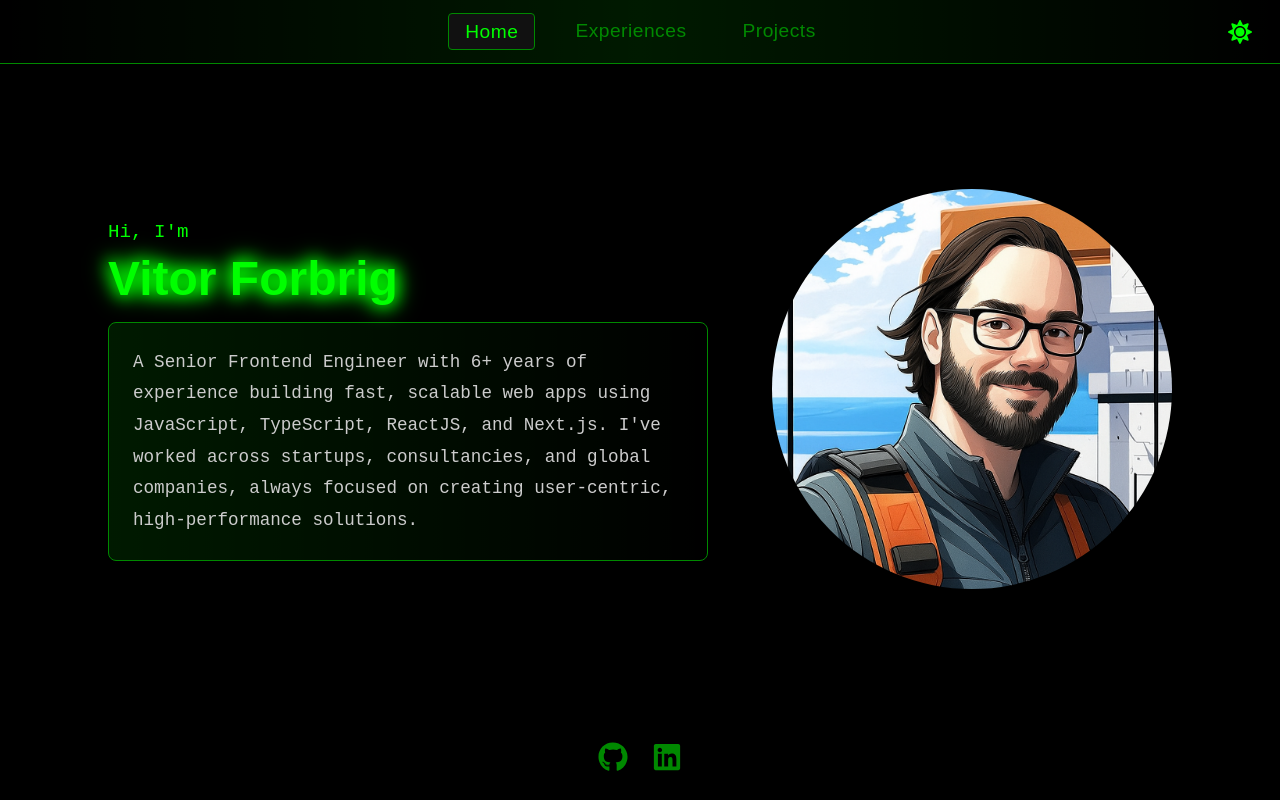
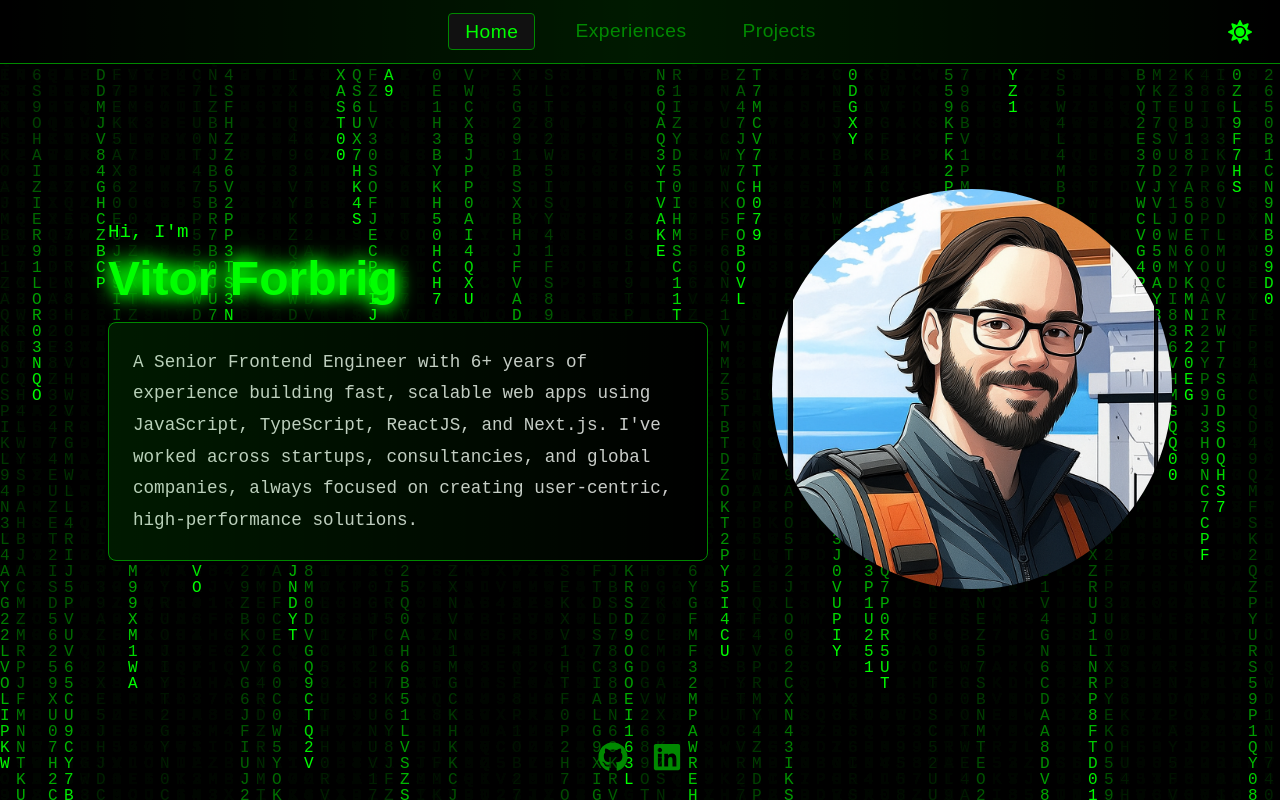
Before and after one commit to Forbrig/forbrig.github.io, a Next.js app: page / in a window 1280 px wide. Built offline with nearby package versions, Linux system fonts and the light colour scheme.

Commit message:
Add matrix background component and update theming variables

```diff
--- a/src/app/globals.scss
+++ b/src/app/globals.scss
@@ -8,6 +8,7 @@
 :root,
 .theme-dark {
   --background: #18181b;
+  --background-secondary: #18181b;
   --background-card: #27272a;
   --background-card-secondary: #444;
   --title-color: #eee;
@@ -20,7 +21,8 @@
 }
 
 .theme-matrix {
-  --background: #000000;
+  --background: transparent;
+  --background-secondary: #000000;
   --background-card: #0a0a0a;
   --background-card-secondary: #111111;
   --title-color: #00ff00;
@@ -34,6 +36,7 @@
 
 .theme-light {
   --background: #eee;
+  --background-secondary: #eee;
   --background-card: #fff;
   --background-card-secondary: #d7d7d7;
   --title-color: #18181b;
--- a/src/app/layout.tsx
+++ b/src/app/layout.tsx
@@ -1,8 +1,10 @@
 import type { Metadata } from "next";
+
 import { ThemeProvider } from "@/context/ThemeProvider";
 
 import { Header } from "@/components/header";
 import { Footer } from "@/components/footer";
+import { MatrixBackground } from "@/components/matrixBackground";
 
 import "./globals.scss";
 import styles from "./layout.module.scss";
@@ -24,6 +26,8 @@ export default function RootLayout({
     <html lang="en">
       <body className={styles.page}>
         <ThemeProvider>
+          <MatrixBackground />
+
           <Header />
 
           <main className={styles.main}>{children}</main>
--- a/src/app/page.module.scss
+++ b/src/app/page.module.scss
@@ -56,7 +56,18 @@
       padding: 1.5rem;
       border-radius: var(--border-radius);
       border: 1px solid var(--border-color);
-      background: linear-gradient(90deg, var(--shadow), transparent);
+      background: var(--background-secondary);
+      position: relative;
+
+       &::before {
+        content: "";
+        position: absolute;
+        top: 0;
+        left: 0;
+        right: 0;
+        bottom: 0;
+        background: linear-gradient(90deg, var(--shadow), transparent);
+      }
 
       @media (max-width: 768px) {
         text-align: center;
--- a/src/components/header/header.module.scss
+++ b/src/components/header/header.module.scss
@@ -5,7 +5,7 @@
   padding: 1rem 1rem;
   justify-content: center;
   align-items: center;
-  background-color: var(--background);
+  background-color: var(--background-secondary);
   border-bottom: 1px solid var(--border-color);
   z-index: 2;
   height: var(--header-height);
--- /dev/null
+++ b/src/components/matrixBackground/index.tsx
@@ -0,0 +1 @@
+export * from "./matrixBackground";
--- /dev/null
+++ b/src/components/matrixBackground/matrixBackground.module.scss
@@ -0,0 +1,10 @@
+.matrix-background {
+  position: fixed;
+  top: 0;
+  left: 0;
+  width: 100%;
+  height: 100%;
+  overflow: hidden;
+  z-index: -1;
+  background: var(--background-secondary);
+}
--- /dev/null
+++ b/src/components/matrixBackground/matrixBackground.tsx
@@ -0,0 +1,75 @@
+"use client";
+
+import { useContext, useEffect, useRef, useState } from "react";
+
+import styles from "./matrixBackground.module.scss";
+import { themeContext } from "@/context/ThemeProvider";
+
+export const MatrixBackground = () => {
+  const { theme } = useContext(themeContext);
+
+  const cavasRef = useRef<HTMLCanvasElement | null>(null);
+
+  const [currentWidth, setCurrentWidth] = useState(window.innerWidth);
+  const [currentHeight, setCurrentHeight] = useState(window.innerHeight);
+
+  useEffect(() => {
+    const canvas = cavasRef.current;
+    if (!canvas) return;
+
+    const ctx = canvas.getContext("2d");
+    if (!ctx) return;
+
+    canvas.width = window.innerWidth;
+    canvas.height = window.innerHeight;
+
+    const fontSize = 16;
+    const columns = canvas.width / fontSize;
+
+    const drops: number[] = Array.from({ length: columns }, () => 1);
+    const characters = "ABCDEFGHIJKLMNOPQRSTUVWXYZ0123456789";
+
+    const draw = () => {
+      ctx.fillStyle = "rgba(0, 0, 0, 0.08)"; // Semi-transparent black for fading effect
+      ctx.fillRect(0, 0, canvas.width, canvas.height);
+
+      ctx.fillStyle = "#0F0"; // Green color for the characters
+      ctx.font = `${fontSize}px monospace`;
+
+      for (let i = 0; i < drops.length; i++) {
+        const char = characters[Math.floor(Math.random() * characters.length)];
+        ctx.fillText(char, i * fontSize, drops[i] * fontSize);
+
+        if (drops[i] * fontSize > canvas.height && Math.random() > 0.975) {
+          drops[i] = 0;
+        }
+
+        drops[i]++;
+      }
+    };
+
+    const interval = setInterval(draw, 30);
+
+    const handleResize = () => {
+      setCurrentWidth(window.innerWidth);
+      setCurrentHeight(window.innerHeight);
+    };
+
+    window.addEventListener("resize", handleResize);
+
+    return () => {
+      window.removeEventListener("resize", handleResize);
+      clearInterval(interval);
+    };
+  }, [theme, currentWidth, currentHeight]);
+
+  if (theme !== "matrix") {
+    return null;
+  }
+
+  return (
+    <div className={styles["matrix-background"]}>
+      <canvas ref={cavasRef} />
+    </div>
+  );
+};
```
